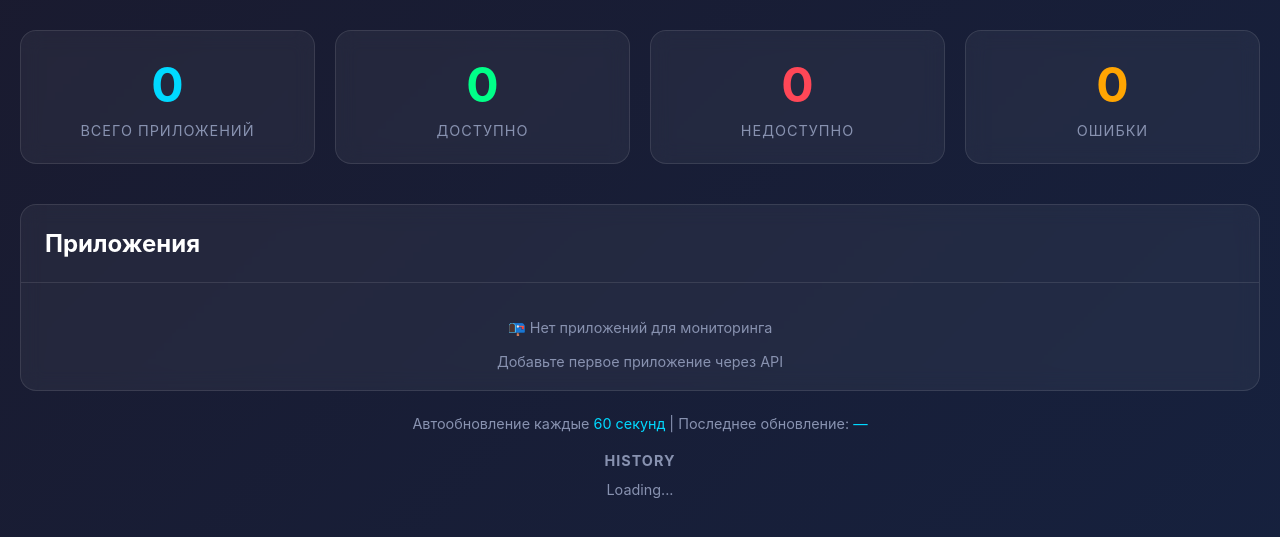
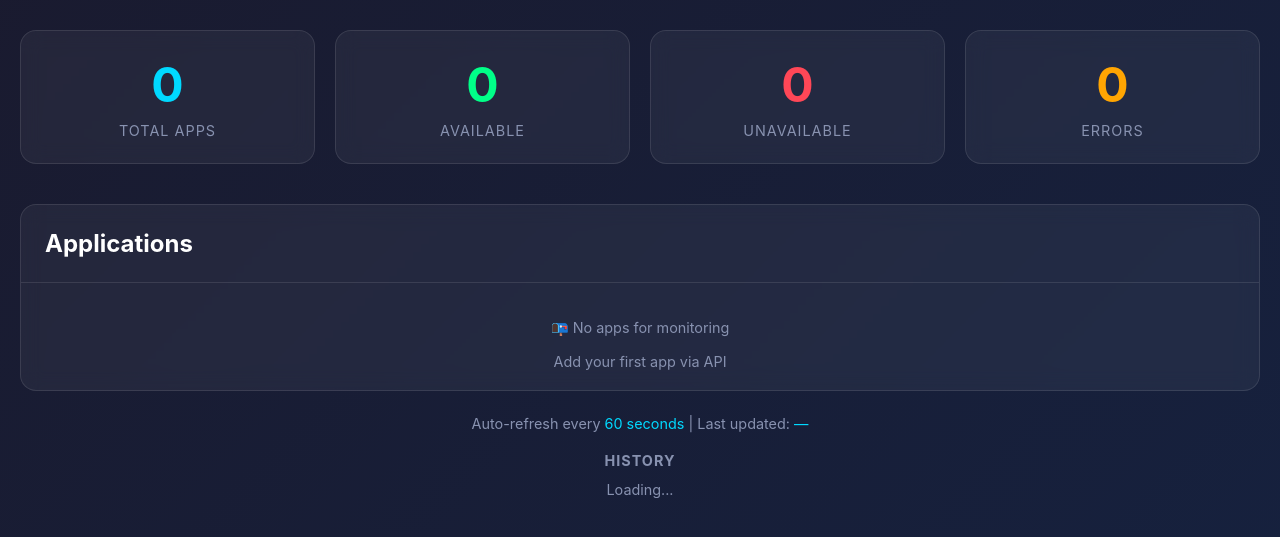
Before and after one commit to grinevoleg/n1mobmonitor, a FastAPI app: page /dashboard in a window 1280 px wide. Shown: the part 200-737 px from the top of the page. Run offline with FastAPI, Linux system fonts and the light colour scheme; data that the repository does not hold is empty.

Commit message:
Translate dashboard to English
- All labels and messages in English
- Stats: Total Apps, Available, Unavailable, Errors
- Table headers: Status, Icon, Name, Bundle ID, Version, Last Check, Error
- Footer: Auto-refresh, Last updated

Co-authored-by: Qwen-Coder <qwen-coder@alibabacloud.com>

```diff
--- a/app/templates/dashboard.html
+++ b/app/templates/dashboard.html
@@ -414,24 +414,24 @@
         <div class="stats">
             <div class="stat-card total">
                 <div class="stat-value" id="stat-total">{{ total }}</div>
-                <div class="stat-label">Всего приложений</div>
+                <div class="stat-label">Total Apps</div>
             </div>
             <div class="stat-card available">
                 <div class="stat-value" id="stat-available">{{ available }}</div>
-                <div class="stat-label">Доступно</div>
+                <div class="stat-label">Available</div>
             </div>
             <div class="stat-card unavailable">
                 <div class="stat-value" id="stat-unavailable">{{ unavailable }}</div>
-                <div class="stat-label">Недоступно</div>
+                <div class="stat-label">Unavailable</div>
             </div>
             <div class="stat-card error">
                 <div class="stat-value" id="stat-error">{{ error }}</div>
-                <div class="stat-label">Ошибки</div>
+                <div class="stat-label">Errors</div>
             </div>
         </div>
 
         <div class="apps-table">
-            <h2>Приложения</h2>
+            <h2>Applications</h2>
             {% if apps %}
             <table>
                 <thead>
@@ -459,7 +459,7 @@
                         <td><span class="version">{{ app.version or '—' }}</span></td>
                         <td>
                             <span class="timestamp">
-                                {{ app.last_check_at.strftime('%Y-%m-%d %H:%M') if app.last_check_at else 'Не проверено' }}
+                                {{ app.last_check_at.strftime('%Y-%m-%d %H:%M') if app.last_check_at else 'Not Checked' }}
                             </span>
                         </td>
                         <td>
@@ -473,14 +473,14 @@
             </table>
             {% else %}
             <div class="empty-state">
-                <p>📭 Нет приложений для мониторинга</p>
-                <p>Добавьте первое приложение через API</p>
+                <p>📭 No apps for monitoring</p>
+                <p>Add your first app via API</p>
             </div>
             {% endif %}
         </div>
 
         <div class="refresh-info">
-            <p>Автообновление каждые <span>60 секунд</span> | Последнее обновление: <span id="last-update">—</span></p>
+            <p>Auto-refresh every <span>60 seconds</span> | Last updated: <span id="last-update">—</span></p>
 
             <div class="modal-section">
                 <h3>History <span id="history-count" style="color: #00d9ff; font-size: 0.8rem;"></span></h3>
@@ -649,7 +649,7 @@
                                         day: '2-digit',
                                         hour: '2-digit',
                                         minute: '2-digit'
-                                    }) : 'Не проверено'}
+                                    }) : 'Not Checked'}
                                 </span>
                             </td>
                             <td>
@@ -665,17 +665,17 @@
                 document.getElementById('last-update').textContent = new Date().toLocaleTimeString('ru-RU');
 
             } catch (error) {
-                console.error('Ошибка обновления дашборда:', error);
+                console.error('Error обновления дашборда:', error);
             }
         }
 
-        // Первоначальное обновление через 1 секунду после загрузки
+        // Первоначальное обновление через 1 secondsу после загрузки
         setTimeout(updateDashboard, 1000);
 
-        // Автообновление каждые 60 секунд
+        // Auto-refresh every 60 seconds
         setInterval(updateDashboard, 60000);
 
-        // Копирование Идентификатор по клику
+        // Копирование Bundle ID по клику
         document.addEventListener('click', function(e) {
             if (e.target.classList.contains('bundle-id')) {
                 const fullId = e.target.getAttribute('data-full');
@@ -683,7 +683,7 @@
                     navigator.clipboard.writeText(fullId).then(() => {
                         // Показываем уведомление
                         const originalText = e.target.textContent;
-                        e.target.textContent = '✅ Скопировано!';
+                        e.target.textContent = '✅ Copied!';
                         e.target.style.background = 'rgba(0, 255, 136, 0.2)';
                         setTimeout(() => {
                             e.target.textContent = originalText;
```
